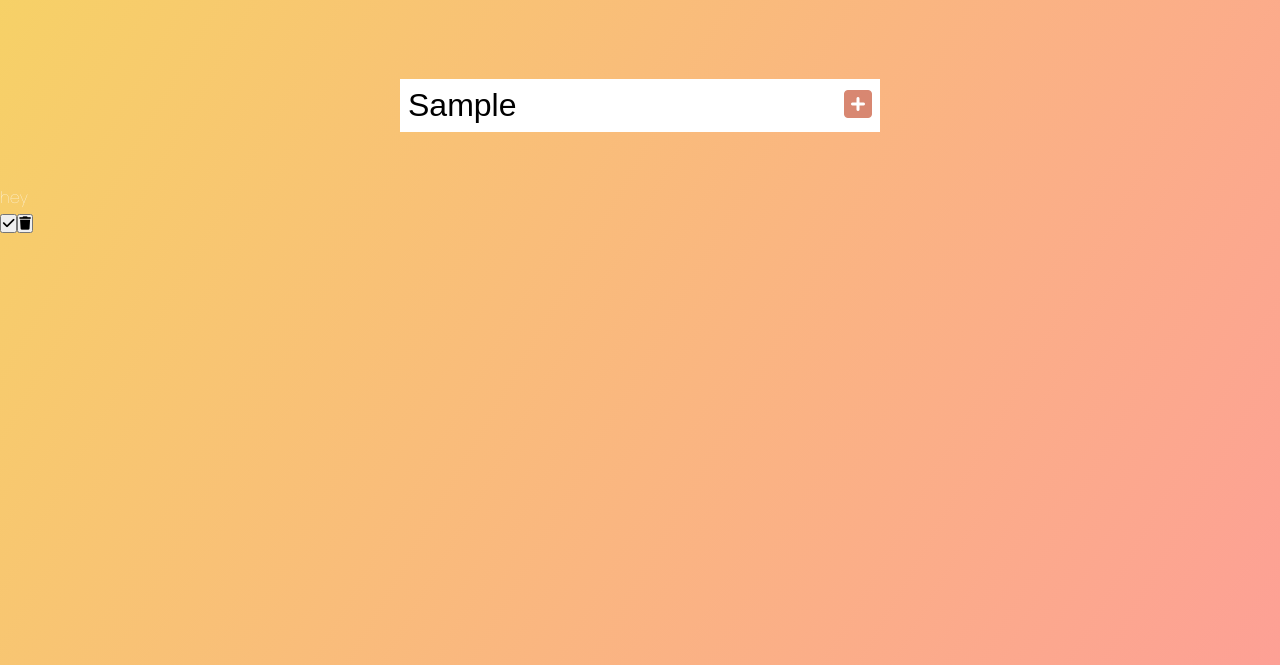
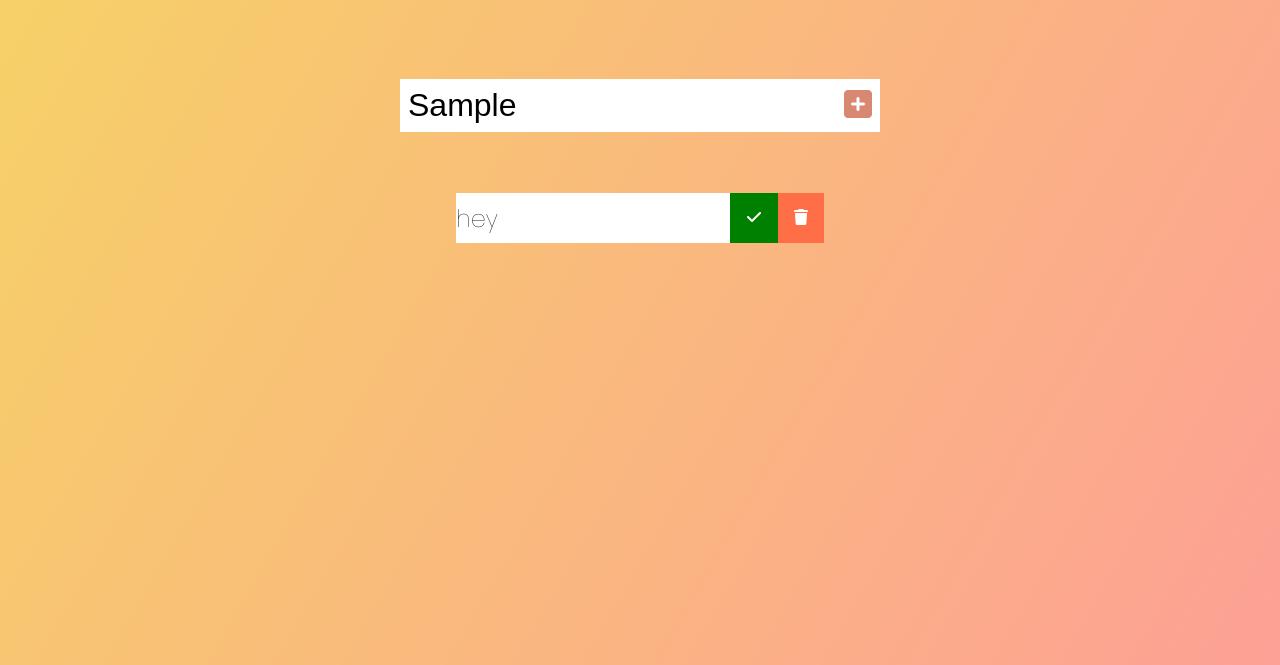
Before and after one commit to Shman-Dee/todoReps, a plain HTML site: page index.html in a window 1280 px wide. Both pictures are taken after typing "Sample" into the empty fields and a click on the button 858 px from the left and 240 px from the top of the page. Shown: the part 135-800 px from the top of the page. Drawn offline with Linux system fonts and the light colour scheme.

Commit message:
added todos

```diff
--- a/app.js
+++ b/app.js
@@ -24,7 +24,7 @@ function addTodo(event) {
   //check trash button
   const trashButton = document.createElement("button");
   trashButton.innerHTML = '<i class="fas fa-trash"></i>';
-  trashButton.classList.add("complete-btn");
+  trashButton.classList.add("trash-btn");
   todoDiv.appendChild(trashButton);
   //append to list
   todoList.appendChild(todoDiv)
--- a/style.css
+++ b/style.css
@@ -37,7 +37,43 @@ form button {
   transition: all 0.3s ease;
 }
 
-form button:hover{
-background: #d88771;
-color: white;
+form button:hover {
+  background: #d88771;
+  color: white;
 }
+.todo-container {
+  display: flex;
+  justify-content: center;
+  align-items: center;
+
+}
+.todo-list{
+  min-width: 30%;
+  list-style: none;
+}
+.todo{
+  margin: 0.5rem;
+  background: white;
+  color: black;
+  font-size: 1.5rem;
+  display: flex;
+  justify-content:space-between;
+  align-items: center;
+
+}
+
+.todo li{
+  flex: 1
+}
+.trash-btn, .complete-btn{
+  background: #ff6f47;
+  color: white;
+  border: none;
+  padding: 1rem;
+  cursor: pointer;
+  font-size: 1rem;
+}
+
+.complete-btn{
+  background: green;
+}
```
